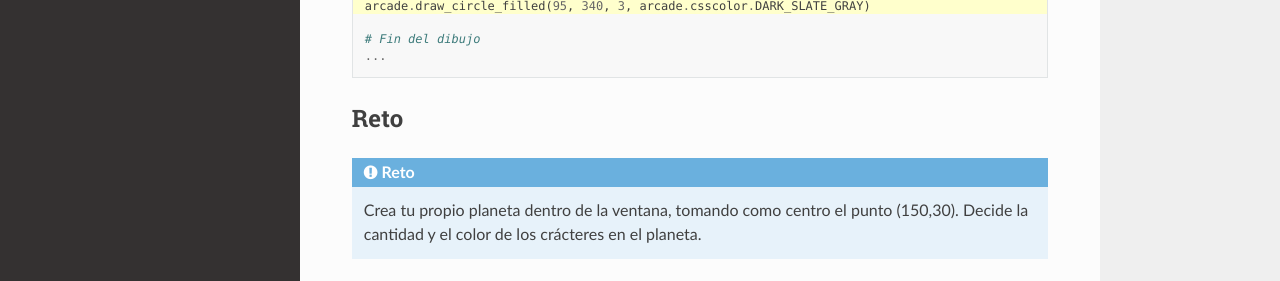
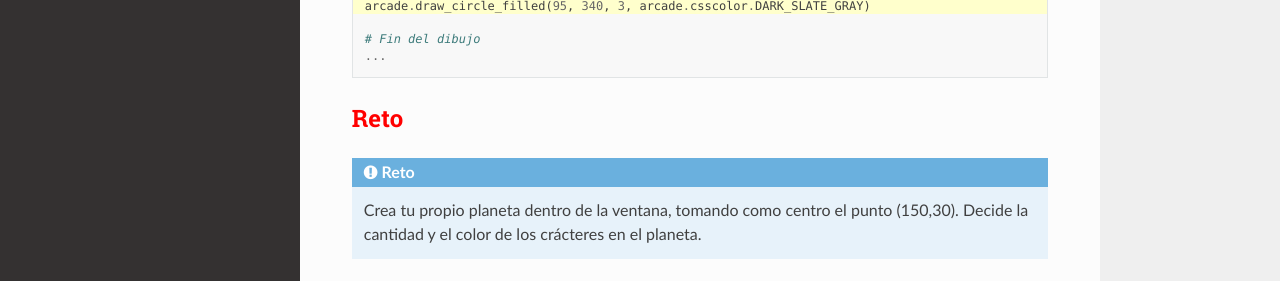
Before and after one commit to aavendan/programacion-python, a Sphinx documentation site: the page built from docs/source/sesiones/sesion02.rst, in a window 1280 px wide and 1400 px high, scrolled down 1934 px. Shown: the part 952-1233 px from the top of the window. Built offline with Sphinx 7.4.7 and the Read the Docs theme 3.1.0, drawn with Linux system fonts in a browser that asks for light colours.

Commit message:
testing format

```diff
--- a/docs/source/_static/css/custom.css
+++ b/docs/source/_static/css/custom.css
@@ -1,3 +1,7 @@
 section:has(img) a:has(img) {
 	padding: 0 25%;
 }
+
+.mi-clase-css {
+	color: red;
+}
--- a/docs/source/sesiones/sesion02.rst
+++ b/docs/source/sesiones/sesion02.rst
@@ -140,6 +140,7 @@ cráteres en el planeta al sobreponer círculos de diferentes formas y colores:
 
 .. rubric:: Reto
   :heading-level: 2
+  :class: mi-clase-css
 
 .. admonition:: Reto
 
```
